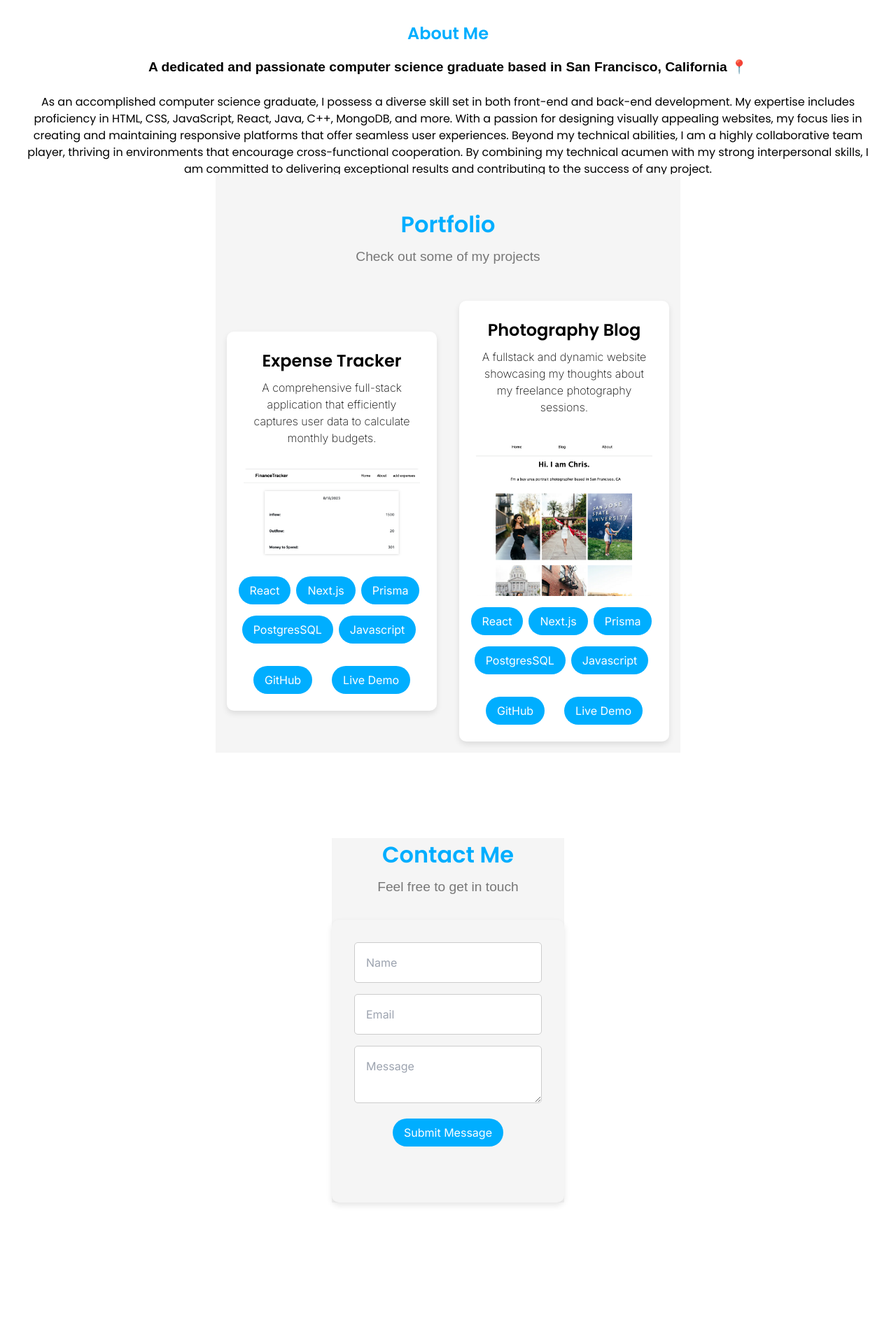
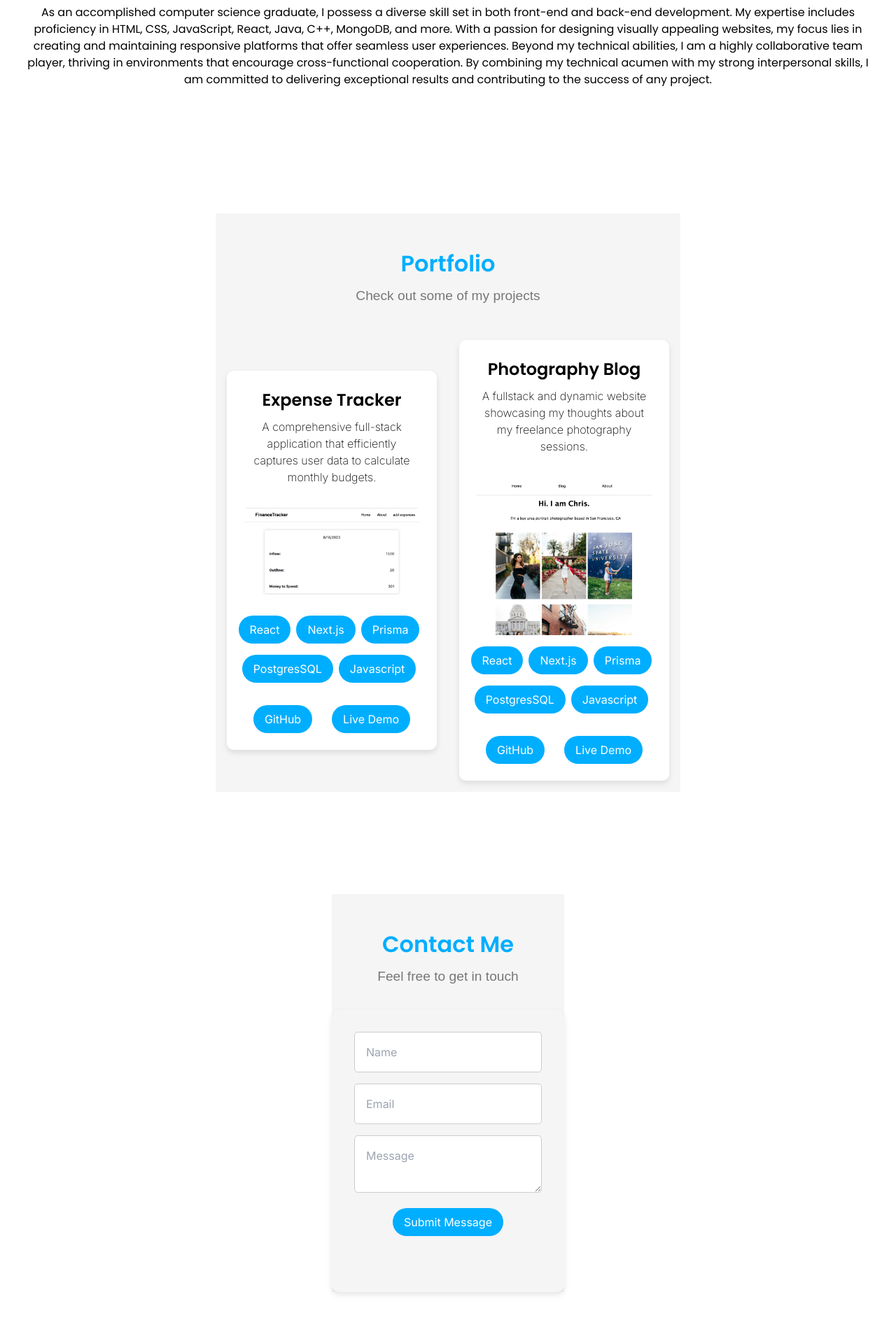
Before and after one commit to chrisxsolo/personalwebsite, a Next.js app: page / in a window 1280 px wide. Shown: the part 910-2797 px from the top of the page at 70% size. Before the commit the page ends 2757 px from the top, so only its background shows below. Built offline with nearby package versions, Linux system fonts and the light colour scheme; a web font is replaced by a local one.

Commit message:
changed mobile view

```diff
--- a/app/home.module.css
+++ b/app/home.module.css
@@ -45,7 +45,6 @@
     text-align: center;
     margin-top: 1rem;
   }
-
 
 
   #title {
@@ -123,7 +122,7 @@
     }
 
     .about-paragraph{
-      margin-bottom:20rem;
+      margin-bottom:10rem;
     }
 
     #title {
@@ -164,7 +163,7 @@
     }
 
     .contact{
-      margin-top: 15rem;
+      margin-top: 10rem;
     }
 
     .contact-container {
@@ -251,7 +250,7 @@
   .portfolio-container {
     background-color: #f5f5f5;
     text-align: center;
-    margin-bottom: 3rem;
+    margin-top: 20rem;
   }
 
 
@@ -409,7 +408,8 @@
 /* Styling for the contact section */
 .contact-container {
   width: 100%;
-  margin-top: 7rem;
+  margin-top: 20rem;
+  padding-top: 1rem;
   margin-bottom: 8rem; /* Increase the margin-bottom value to create more spacing */
   background-color: #f5f5f5;
   text-align: center;
```
